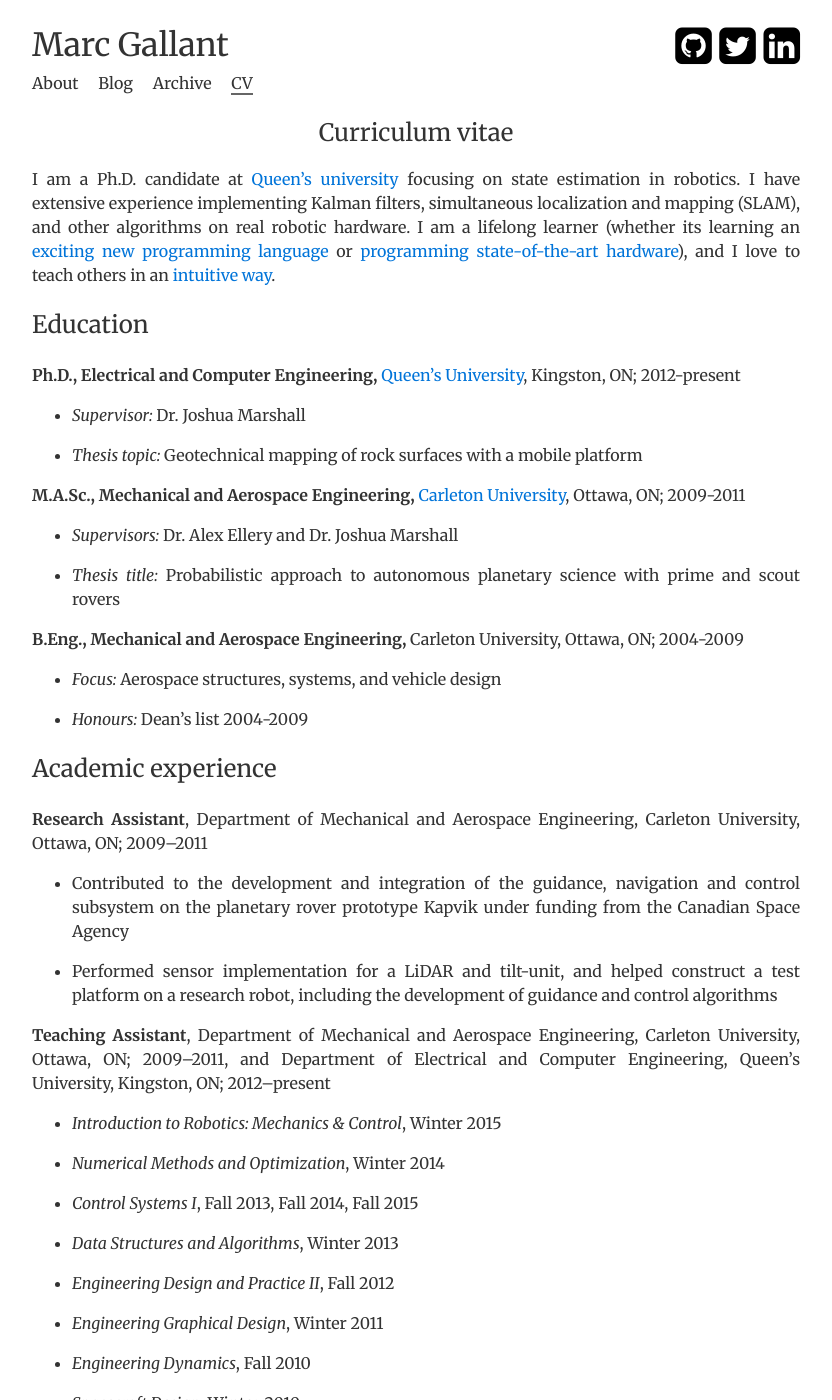
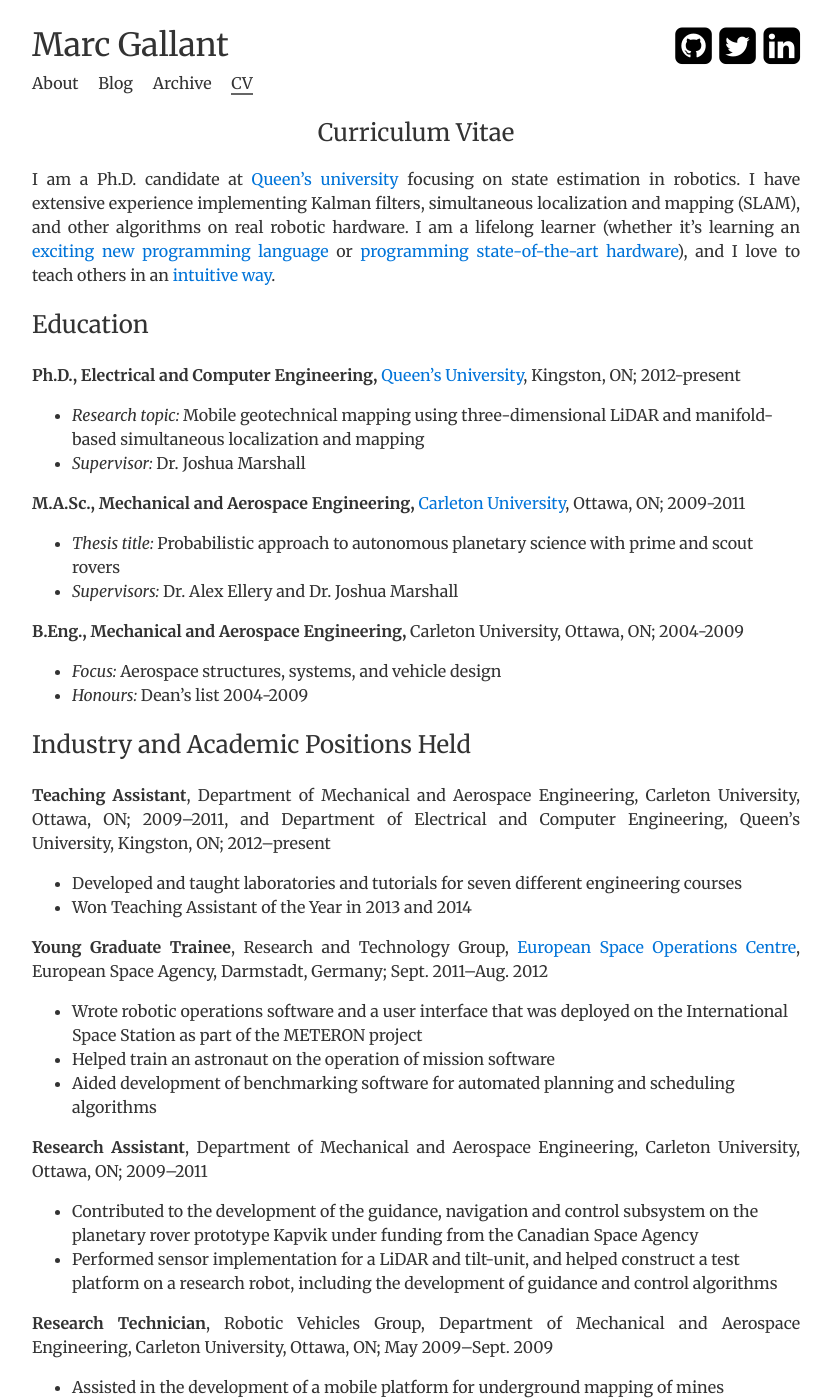
Before and after one commit to kam3k/blog, a Jekyll site: the page built from cv.md, in a window 1280 px wide and 1400 px high. Shown: the whole window, without its empty margins (224-1056 px from the left). Built offline with Jekyll 4.4.1, drawn with Linux system fonts in a browser that asks for light colours; nearby versions of some CDN libraries; some of the changed text lies outside the part shown.

Commit message:
Updated CV.

```diff
--- a/cv.md
+++ b/cv.md
@@ -1,122 +1,84 @@
 ---
 layout:    page
-title:     Curriculum vitae
+title:     Curriculum Vitae
 permalink: /cv/
 ---
-I am a Ph.D. candidate at [Queen's university](http://www.queensu.ca) focusing on state estimation in robotics. I have extensive experience implementing Kalman filters, simultaneous localization and mapping (SLAM), and other algorithms on real robotic hardware. I am a lifelong learner (whether its learning an [exciting new programming language](http://julialang.org) or [programming state-of-the-art hardware](https://www.google.com/atap/project-tango/)), and I love to teach others in an [intuitive way](/2015/10/14/how-i-learn/).
+I am a Ph.D. candidate at [Queen's university](http://www.queensu.ca) focusing on state estimation in robotics. I have extensive experience implementing Kalman filters, simultaneous localization and mapping (SLAM), and other algorithms on real robotic hardware. I am a lifelong learner (whether it's learning an [exciting new programming language](http://julialang.org) or [programming state-of-the-art hardware](https://www.google.com/atap/project-tango/)), and I love to teach others in an [intuitive way](/2015/10/14/how-i-learn/).
 
 # Education
 
 **Ph.D., Electrical and Computer Engineering,** [Queen's University](http://www.queensu.ca), Kingston, ON; 2012-present
 
+* *Research topic:* Mobile geotechnical mapping using three-dimensional LiDAR and manifold-based simultaneous localization and mapping
 * *Supervisor:* Dr. Joshua Marshall
-
-* *Thesis topic:* Geotechnical mapping of rock surfaces with a mobile platform
 
 **M.A.Sc., Mechanical and Aerospace Engineering,** [Carleton University](http://www.carleton.ca), Ottawa, ON; 2009-2011
 
+* *Thesis title:* Probabilistic approach to autonomous planetary science with prime and scout rovers
 * *Supervisors:* Dr. Alex Ellery and Dr. Joshua Marshall
-
-* *Thesis title:* Probabilistic approach to autonomous planetary science with prime and scout rovers
 
 **B.Eng., Mechanical and Aerospace Engineering,** Carleton University, Ottawa, ON; 2004-2009
 
 * *Focus:* Aerospace structures, systems, and vehicle design
-
 * *Honours:* Dean's list 2004-2009
 
-# Academic experience
-
-**Research Assistant**, Department of Mechanical and Aerospace Engineering, Carleton University, Ottawa, ON; 2009–2011
-
-* Contributed to the development and integration of the guidance, navigation and control subsystem on the planetary rover prototype Kapvik under funding from the Canadian Space Agency
-
-* Performed sensor implementation for a LiDAR and tilt-unit, and helped construct a test platform on a research robot, including the development of guidance and control algorithms
+# Industry and Academic Positions Held
 
 **Teaching Assistant**, Department of Mechanical and Aerospace Engineering, Carleton University, Ottawa, ON; 2009–2011, and Department of Electrical and Computer Engineering, Queen’s University, Kingston, ON; 2012–present
 
-* *Introduction to Robotics: Mechanics & Control*, Winter 2015
-
-* *Numerical Methods and Optimization*, Winter 2014
-
-* *Control Systems I*, Fall 2013, Fall 2014, Fall 2015
-
-* *Data Structures and Algorithms*, Winter 2013
-
-* *Engineering Design and Practice II*, Fall 2012
-
-* *Engineering Graphical Design*, Winter 2011
-
-* *Engineering Dynamics*, Fall 2010
-
-* *Spacecraft Design*, Winter 2010
-
-* *Mechanics of Solids II*, Fall 2009
-
-# Work experience
+* Developed and taught laboratories and tutorials for seven different engineering courses
+* Won Teaching Assistant of the Year in 2013 and 2014
 
 **Young Graduate Trainee**, Research and Technology Group, [European Space Operations Centre](http://www.esa.int/About_Us/ESOC), European Space Agency, Darmstadt, Germany; Sept. 2011–Aug. 2012
 
 * Wrote robotic operations software and a user interface that was deployed on the International Space Station as part of the METERON project
-
 * Helped train an astronaut on the operation of mission software
-
 * Aided development of benchmarking software for automated planning and scheduling algorithms
 
-**Research Assistant and Technician**, Robotic Vehicles Group, Department of Mechanical and Aerospace Engineering, Carleton University, Ottawa, ON; May 2009–Sept. 2009
+**Research Assistant**, Department of Mechanical and Aerospace Engineering, Carleton University, Ottawa, ON; 2009–2011
+
+* Contributed to the development of the guidance, navigation and control subsystem on the planetary rover prototype Kapvik under funding from the Canadian Space Agency
+* Performed sensor implementation for a LiDAR and tilt-unit, and helped construct a test platform on a research robot, including the development of guidance and control algorithms
+
+**Research Technician**, Robotic Vehicles Group, Department of Mechanical and Aerospace Engineering, Carleton University, Ottawa, ON; May 2009–Sept. 2009
 
 * Assisted in the development of a mobile platform for underground mapping of mines
-
 * Researched the suitability of using inertial measurement units on mobile robots in an underground environment
-
 * Designed and built various mounts, stands and braces in a metal shop to outfit a vehicle with navigation sensors
 
 **Research Officer Assistant**, [Institute for Aerospace Research](http://www.nrc-cnrc.gc.ca/eng/rd/aerospace/index.html), National Research Council Canada, Ottawa, ON; May 2007–Aug. 2008
 
 * Researched and wrote literature reviews on aerospace materials and manufacturing methods
-
 * Performed extensive metallography including formal training and numerous hours operating a scanning electron microscope
-
 * Co-authored several conference papers and internal technical publications
 
-# Skills & qualifications
+# Skills & Qualifications
 
 **Technical**
 
 * Extensive experience with sensor integration and mobile robot operation
-
 * Applied knowledge in probabilistic mobile robotics, including guidance (e.g., A\*, D\*), navigation and mapping (e.g., EKF, UKF, graph-based SLAM), and control (e.g., path-following/tracking)
-
-* Background in autonomous science, spacecraft systems and payload design
+* Background in autonomous science, spacecraft systems, and payload design
 
 **Communication**
 
-* Native English speaker, recipient of official French immersion certificate, beginner German speaker
-
+* Native English speaker, intermediate French speaker, beginner German speaker
 * Confident public speaker, excellent technical writing skills
-
-* Extensive working knowledge of LaTeX
+* Extensive working knowledge of \LaTeX, Microsoft Office
 
 **Programming and Computing**
 
-* [Julia](http://julialang.org), Python, C++, MATLAB, Simulink
+* Comfortable working in [Julia](http://julialang.org), Python, C++, MATLAB, Simulink ([example projects](https://github.com/kam3k))
+* Everyday experience working with [Git](https://git-scm.com), [Point Cloud Library (PCL)](http://pointclouds.org), [Robot Operating System (ROS)](http://www.ros.org), [Vim](http://www.vim.org), and various other software and frameworks
+* Experience programming in Windows, Linux, Mac OS X
 
-* Everyday experience working with [Git](https://git-scm.com), [Point Cloud Library (PCL)](http://pointclouds.org), [Robot Operating System (ROS)](http://www.ros.org), and various other software and frameworks
-
-* Experience programming in Windows, Linux, and Mac OS X
-
-# Honours & awards
+# Honours & Awards
 
 * *Alexander Graham Bell Canada Graduate Scholarship (CGS D)*, NSERC, 2014-2016
-
 * *Teaching Assistant of the Year*, Department of Electrical and Computer Engineering, Queen's University, 2013 & 2014
-
 * *Ph.D. Fellowship Award*, NSERC CREATE Technologies and Techniques for Earth and Space Exploration, 2012–2014
-
 * *Departmental Graduate Scholarship*, Carleton University, 2009–2011
-
-* *ASM International Student Poster Competition Award*, Ottawa Chapter, 2008 Best Undergraduate Poster, The Metallurgical Society of CIM, 2008
-
 * *Dean's List*, Carleton University, 2004–2009
-
 * *Faculty Scholarship*, Carleton University, 2004–2009
+* *ASM International Student Poster Competition Award*, Ottawa Chapter, 2008
+* *Best Undergraduate Poster*, The Metallurgical Society of CIM, 2008
```
